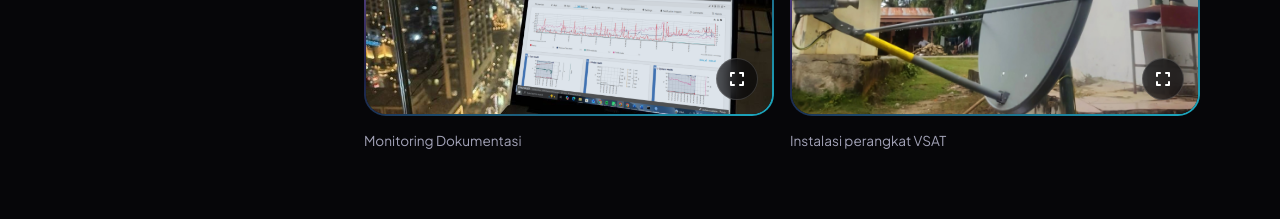
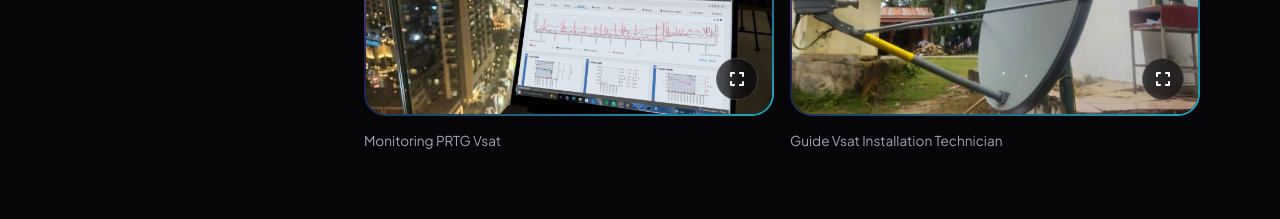
Before and after one commit to ryyzxy/Portofolio-Rizky, a plain HTML site: page projects/vsat-bakti.html in a window 1280 px wide. Shown: the part 3680-3899 px from the top of the page. Drawn offline with Linux system fonts and the light colour scheme.

Commit message:
Update vsat-bakti.html

```diff
--- a/projects/vsat-bakti.html
+++ b/projects/vsat-bakti.html
@@ -193,7 +193,7 @@
                 <img src="../images/projects/vsat-bakti-1.jpg" alt="Monitoring jaringan dari NOC" width="1200" height="800" loading="lazy">
                 <span class="zoom-hint" aria-hidden="true"><i class="fa-solid fa-expand"></i></span>
               </button>
-              <figcaption>Monitoring Dokumentasi</figcaption>
+              <figcaption>Monitoring PRTG Vsat </figcaption>
             </figure>
             <figure>
               <!-- GANTI: timpa images/projects/vsat-bakti-2.jpg (rasio 3:2, mis. 1200 x 800 px) dan teks keterangannya -->
@@ -201,7 +201,7 @@
                 <img src="../images/projects/vsat-bakti-2.jpg" alt="Instalasi perangkat VSAT" width="1200" height="800" loading="lazy">
                 <span class="zoom-hint" aria-hidden="true"><i class="fa-solid fa-expand"></i></span>
               </button>
-              <figcaption>Instalasi perangkat VSAT</figcaption>
+              <figcaption>Guide Vsat Installation Technician</figcaption>
             </figure>
           </div>
         </section>
```
